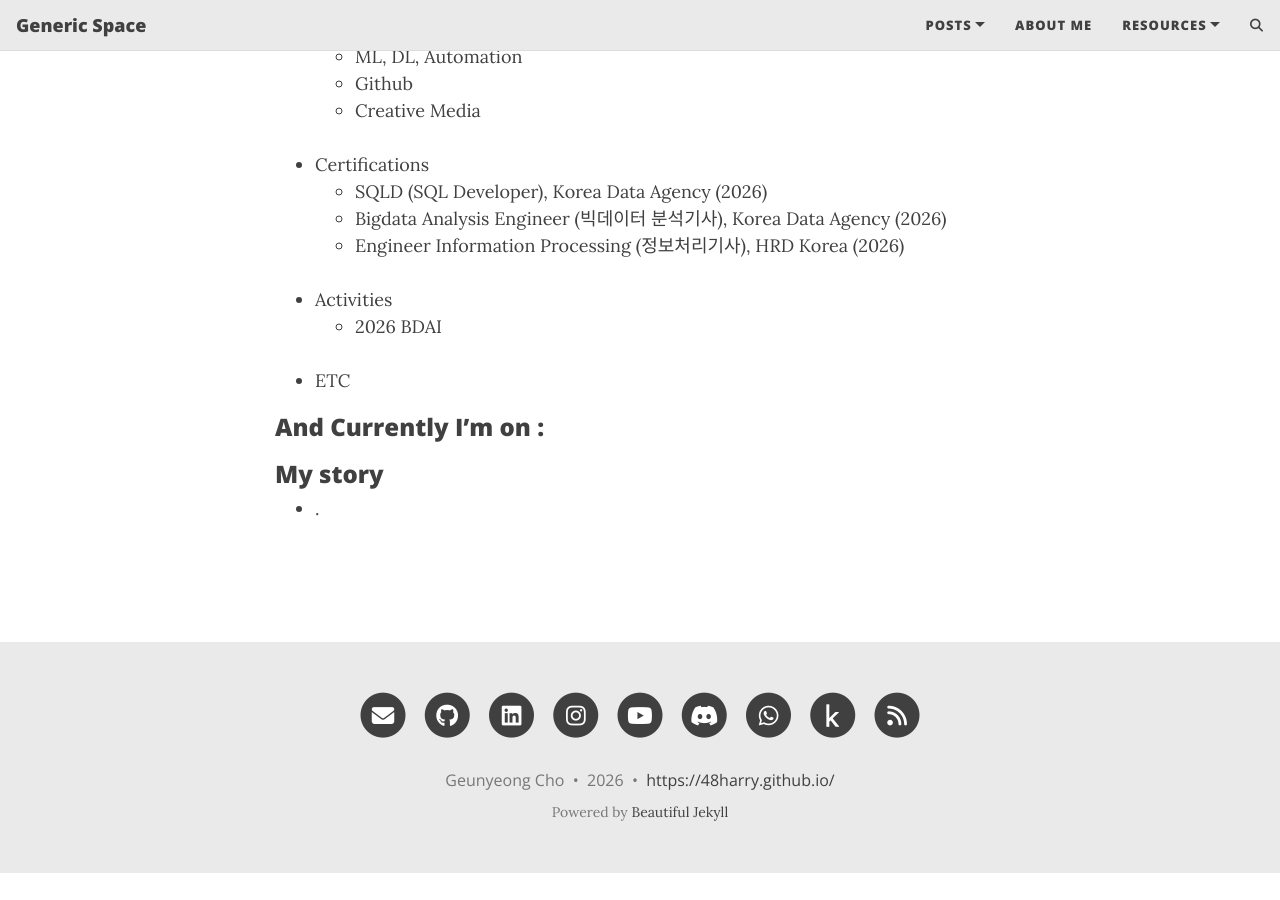
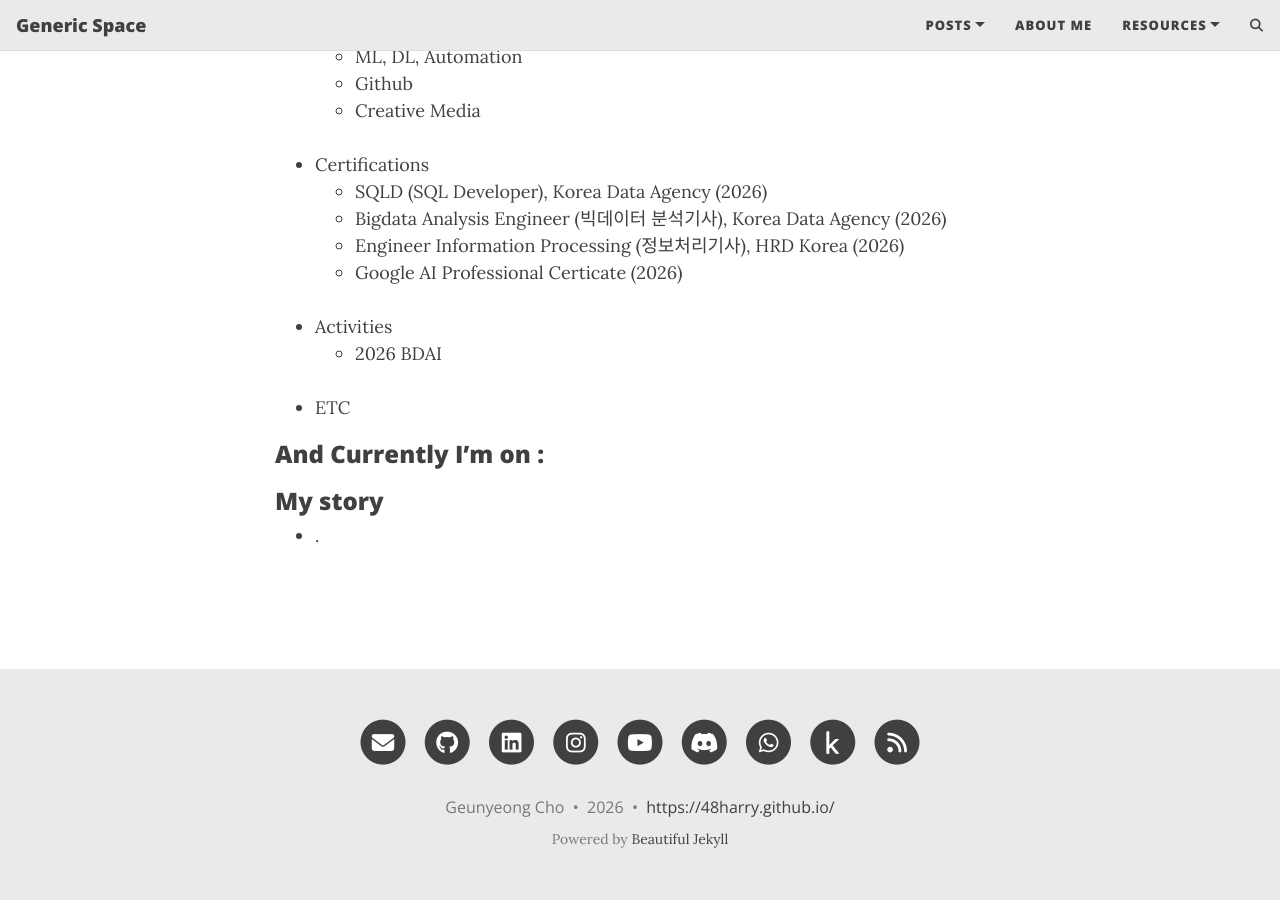
Before and after one commit to 48harry/48harry.github.io, a Jekyll site: the page built from aboutme.md, in a window 1280 px wide and 900 px high, scrolled down 714 px. Built offline with Jekyll 4.4.1, drawn with Linux system fonts in a browser that asks for light colours; comment, search, counter and statistics services are not loaded; before the commit the page ends 1587 px from its top, so only the background shows below that.

Commit message:
Sync Complete : 2026-09-18 13:26:39 {{time}}

```diff
--- a/aboutme.md
+++ b/aboutme.md
@@ -25,12 +25,11 @@ subtitle:
     - Github
     - Creative Media<br/><br/>
 
-
-
 - Certifications
     - SQLD (SQL Developer), Korea Data Agency (2026)
     - Bigdata Analysis Engineer (빅데이터 분석기사), Korea Data Agency (2026)
-    - Engineer Information Processing (정보처리기사), HRD Korea (2026)<br/><br/>
+    - Engineer Information Processing (정보처리기사), HRD Korea (2026)
+    - Google AI Professional Certicate (2026) <br/><br/>
 
 - Activities
     - 2026 BDAI<br/><br/>
```
